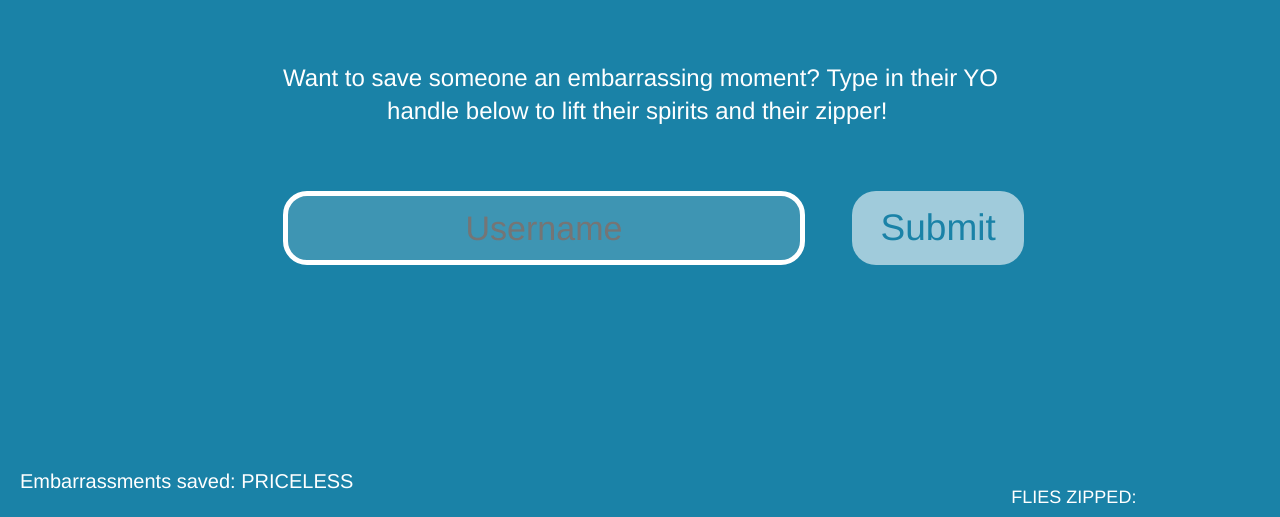
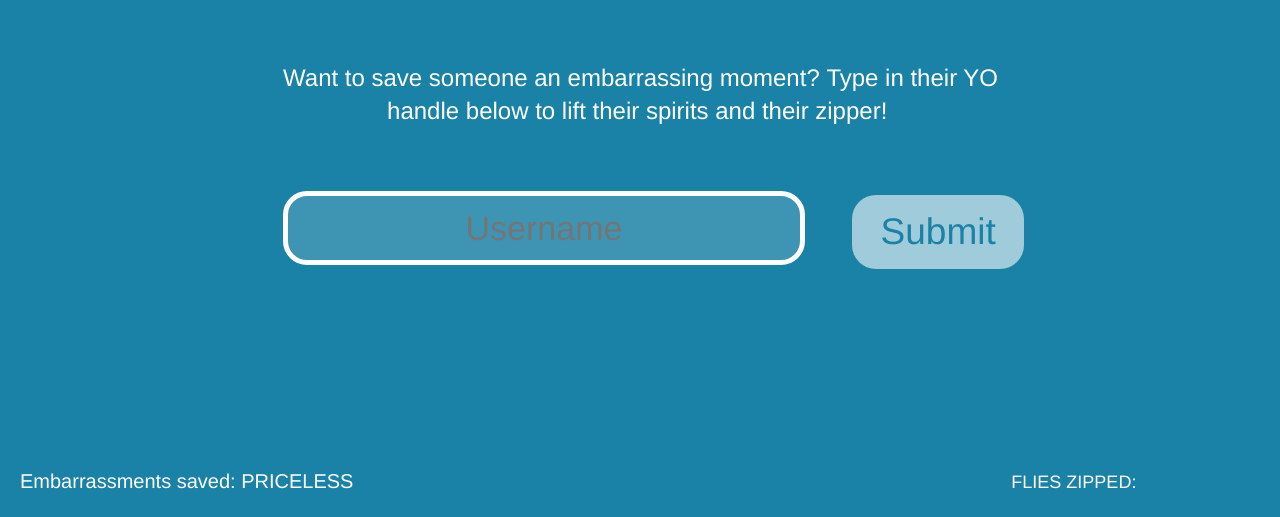
Before and after one commit to stefaniea/YO, a website: page Yoflyisdown/index.html in a window 1280 px wide. Shown: the part 283-800 px from the top of the page. Drawn offline with nearby package versions, Linux system fonts and the light colour scheme; no server answers.

Commit message:
WE'REDONEEEE

```diff
--- a/Yoflyisdown/index.html
+++ b/Yoflyisdown/index.html
@@ -53,7 +53,7 @@
 
 .number {
   position: absolute;
-  top: -10;
+  top: 9px;
   right: 2.8341876971%;
   z-index: 1;
   width: 44.7949526813%;
@@ -79,7 +79,7 @@
 
 .numzipped {
   position: absolute;
-  top:-15;
+  top:-8px;
   right: 0;
   z-index: 2;
   width: 97.7917981072%;
@@ -112,7 +112,7 @@
 ._button {
   display: block;
   position: absolute;
-  top: 194px;
+  top: 198px;
   left: 66.529558701%;
   z-index: 5;
   width: 13.4054954204%;
```
